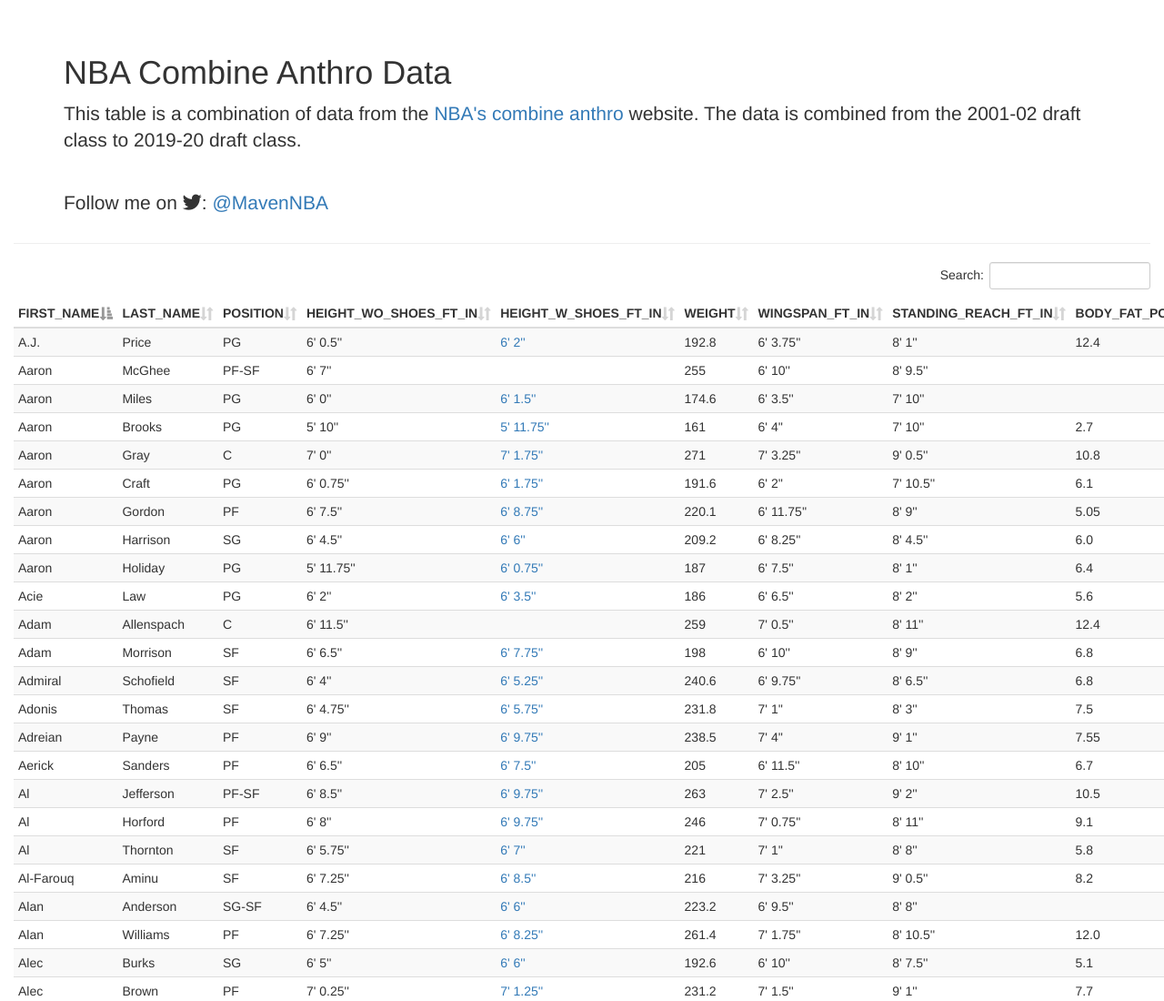
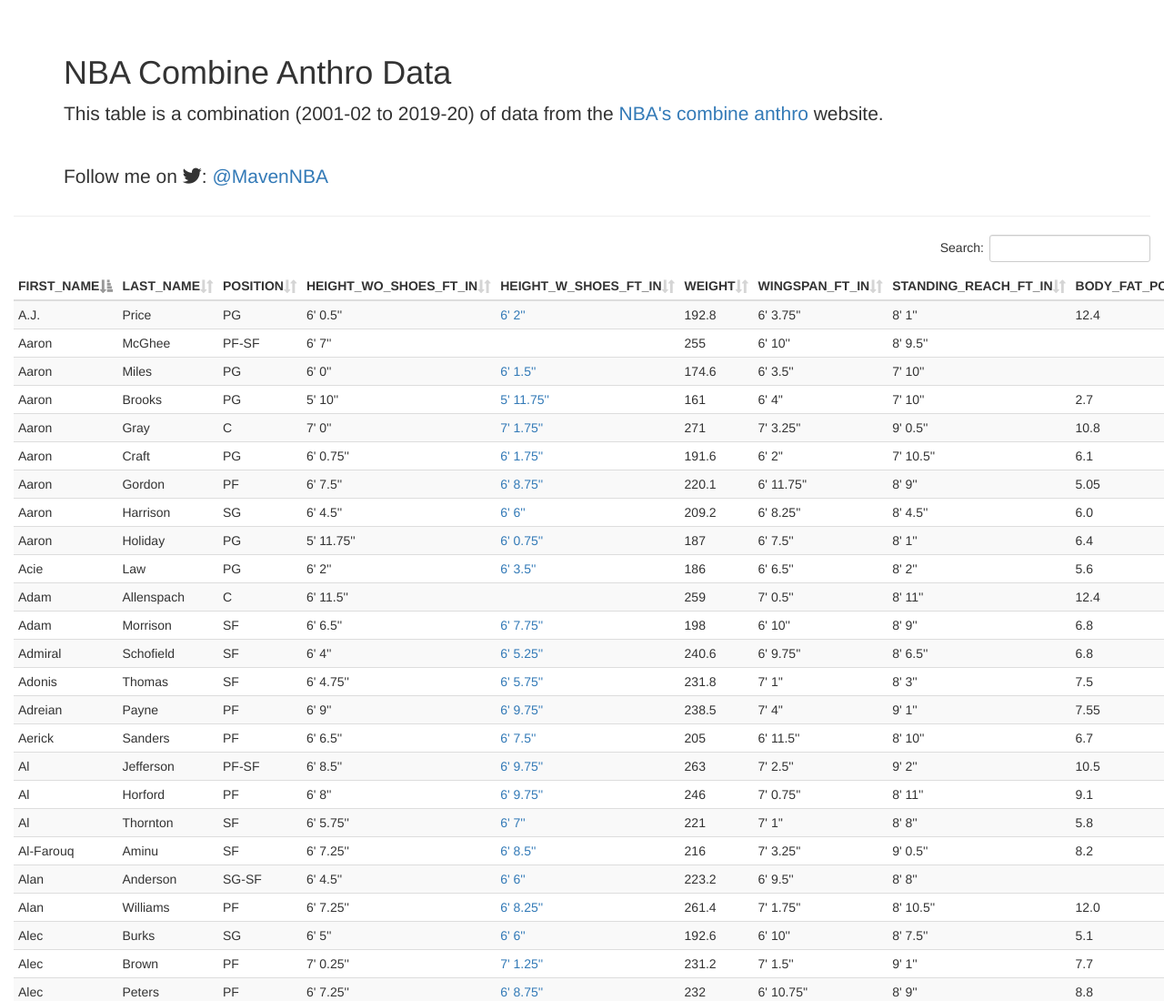
Before and after one commit to sdhutchins/nba-draft-combine-anthro, a plain HTML site: page index.html in a window 1280 px wide. Shown: the top 1100 px of the page at 91% size. Drawn offline with nearby package versions, Linux system fonts and the light colour scheme.

Commit message:
Updated note about years included.

```diff
--- a/index.html
+++ b/index.html
@@ -16,7 +16,7 @@
         <script crossorigin="anonymous" src="https://kit.fontawesome.com/332c67398d.js"></script>
 
         <!-- HTML5 shim and Respond.js for IE8 support of HTML5 elements and media queries -->
-                                                                                                                                                    <!--[if lt IE 9]>
+                                                                                                                                                            <!--[if lt IE 9]>
       <script type="text/javascript" src="https://oss.maxcdn.com/html5shiv/3.7.2/html5shiv.min.js"></script>
       <script type="text/javascript" src="https://oss.maxcdn.com/respond/1.4.2/respond.min.js"></script>
     <![endif]-->
@@ -28,9 +28,9 @@
             <div class="page-header">
                 <div class="container">
                     <h1 class="display-4">NBA Combine Anthro Data</h1>
-                    <p class="lead">This table is a combination of data from the
+                    <p class="lead">This table is a combination (2001-02 to 2019-20) of data from the
                         <a href="https://stats.nba.com/draft/combine-anthro/">NBA's combine anthro</a>
-                        website. The data is combined from the 2001-02 draft class to 2019-20 draft class.</p>
+                        website.</p>
                     <br>
                     <p class="lead">Follow me on
                         <i class="fab fa-twitter"></i>:
@@ -57,7 +57,7 @@
 
         <!-- Bootstrap core JavaScript
     ================================================== -->
-                                                                                                                                                    <!-- Placed at the end of the document so the pages load faster -->
+                                                                                                                                                            <!-- Placed at the end of the document so the pages load faster -->
         <script src="js/jquery.min.js" type="text/javascript"></script>
         <script src="js/bootstrap.min.js" type="text/javascript"></script>
         <script src="js/jquery.csv.min.js" type="text/javascript"></script>
```
